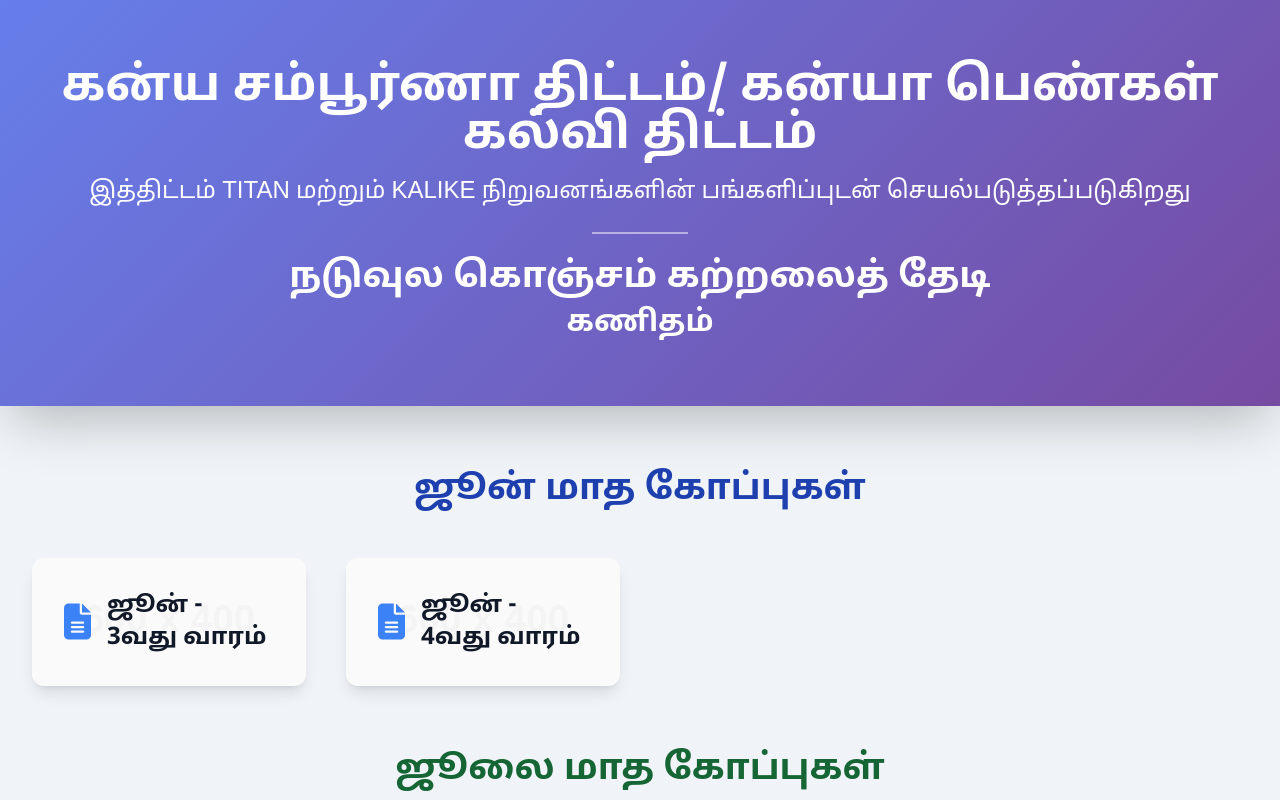
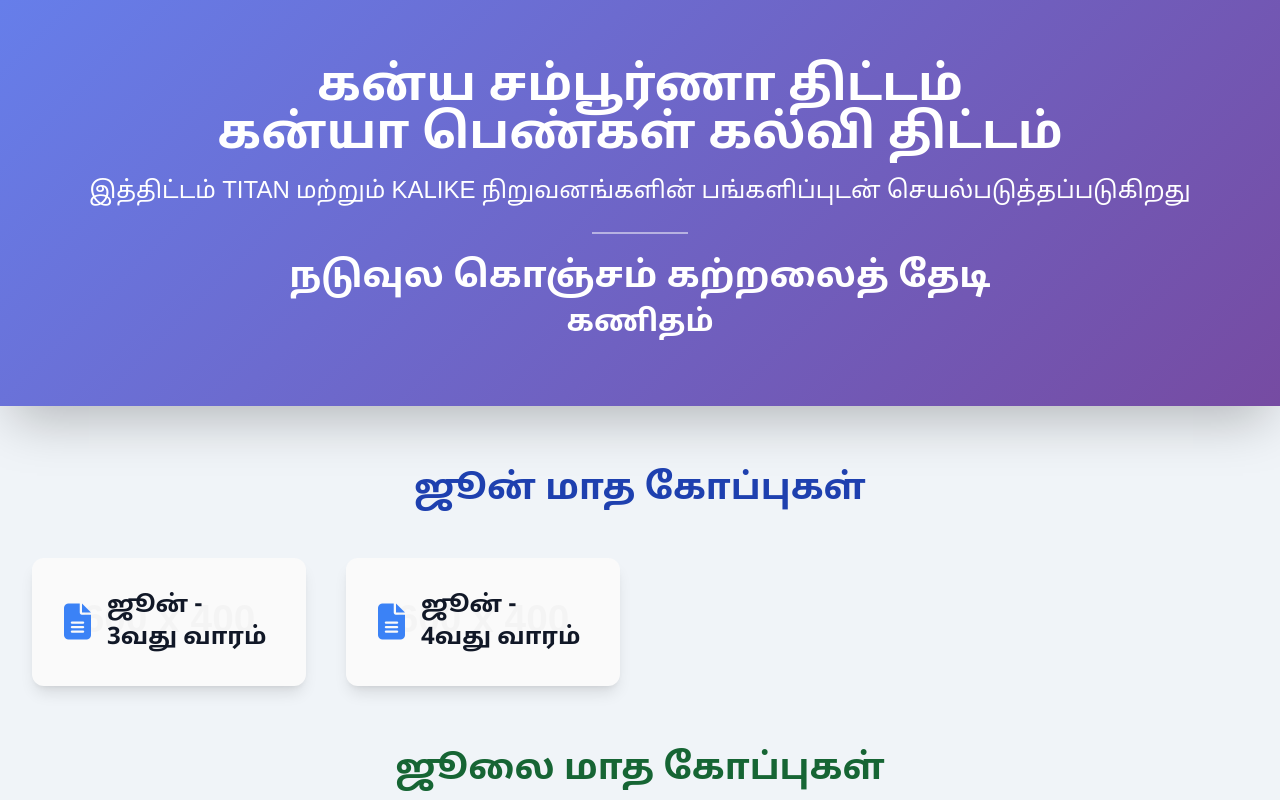
Before and after one commit to KSPIII-Kanya/NKKT, a plain HTML site: page index.html in a window 1280 px wide. Shown: the top 800 px of the page. Drawn offline with nearby package versions, Linux system fonts and the light colour scheme; placeholder pictures from the web are drawn by us.

Commit message:
Update index.html

```diff
--- a/index.html
+++ b/index.html
@@ -69,7 +69,7 @@
         <!-- Responsive padding and text alignment -->
         <div class="container mx-auto px-4 sm:px-6 lg:px-8 py-12 md:py-16 text-center">
             <!-- Responsive typography for different screen sizes -->
-            <h1 class="text-3xl md:text-4xl lg:text-5xl font-bold tamil-heading leading-tight">கன்ய சம்பூர்ணா திட்டம்/ கன்யா பெண்கள் கல்வி திட்டம்</h1>
+            <h1 class="text-3xl md:text-4xl lg:text-5xl font-bold tamil-heading leading-tight">கன்ய சம்பூர்ணா திட்டம்<br>கன்யா பெண்கள் கல்வி திட்டம்</h1>
             <p class="text-lg sm:text-xl md:text-2xl mt-4 tamil-heading font-light">இத்திட்டம் TITAN மற்றும் KALIKE நிறுவனங்களின் பங்களிப்புடன் செயல்படுத்தப்படுகிறது</p>
             <div class="border-t-2 border-white w-24 mx-auto my-6 opacity-50"></div>
             <p class="text-2xl sm:text-3xl md:text-4xl mt-6 font-semibold tamil-heading">நடுவுல கொஞ்சம் கற்றலைத் தேடி</p>
```
